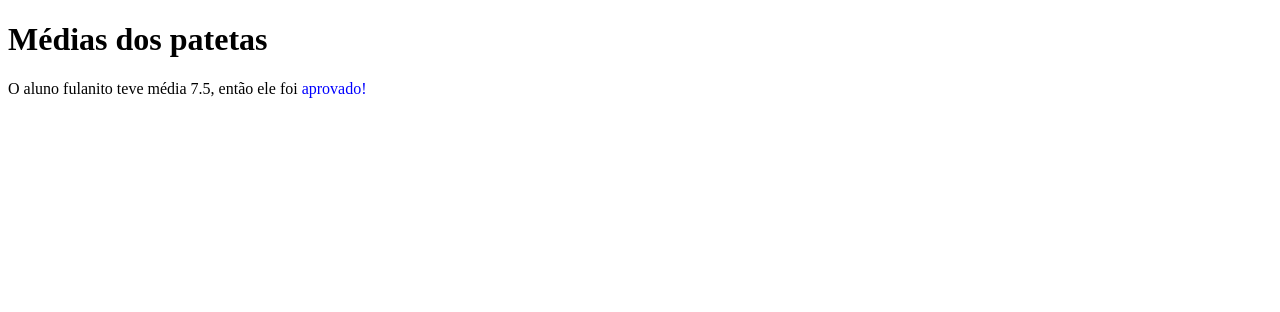
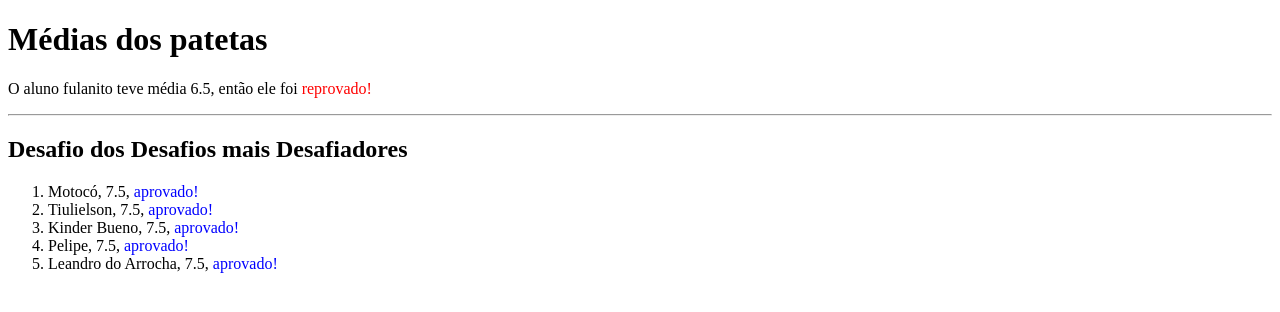
Before and after one commit to slothandre/aulas-php, a PHP site: page /exercicio-05.php in a window 1280 px wide. Shown: the top 312 px of the page. Run offline with PHP 8.4, Linux system fonts and the light colour scheme.

Commit message:
Desafio quase finalizado

```diff
--- a/exercicios/exercicio-05.php
+++ b/exercicios/exercicio-05.php
@@ -15,8 +15,10 @@
 </head>
 <body>
     <?php
-        $nota1 = 8;
+        $nota1 = 6;
         $nota2 = 7;
+
+
         function calculaMedia(float $nota1, $nota2):float {
             $media = ($nota1 + $nota2) / 2;
             return $media;
@@ -30,10 +32,38 @@
             };
             return $resultado;
         };
+
+        $mediaFinal = calculaMedia($nota1, $nota2);
+
+
     ?>
 
     <h1>Médias dos patetas</h1>
-    <p>O aluno fulanito teve média <?=calculaMedia($nota1, $nota2)?>, então ele foi <?=situacao(calculaMedia($nota1, $nota2))?></p>
+    <p>O aluno fulanito teve média <?=calculaMedia($nota1, $nota2)?>, então ele foi <?=situacao($mediaFinal)?></p>
 
+    <hr>
+
+    <h2>Desafio dos Desafios mais Desafiadores</h2>
+    <ol>
+        <?php
+            $alunos = ["Motocó", "Tiulielson", "Kinder Bueno", "Pelipe", "Leandro do Arrocha"];
+            $notas = [
+                [8, 9],
+                [7, 10],
+                [1, 6],
+                [6, 7],
+                [7, 7]
+            ];
+
+            for ($i = 0; $i < 5; $i++) {
+                for ($j = 0; $j < 2; $j++) {
+                    $notaLoop0 = $notas[$j];
+                }
+            ?>
+                <li><?=$alunos[$i]?>, <?=calculaMedia(8, 7)?>, <?=situacao(calculaMedia(8, 7))?></li>
+            <?php
+            }
+        ?>
+    </ol>
 </body>
 </html>
```
